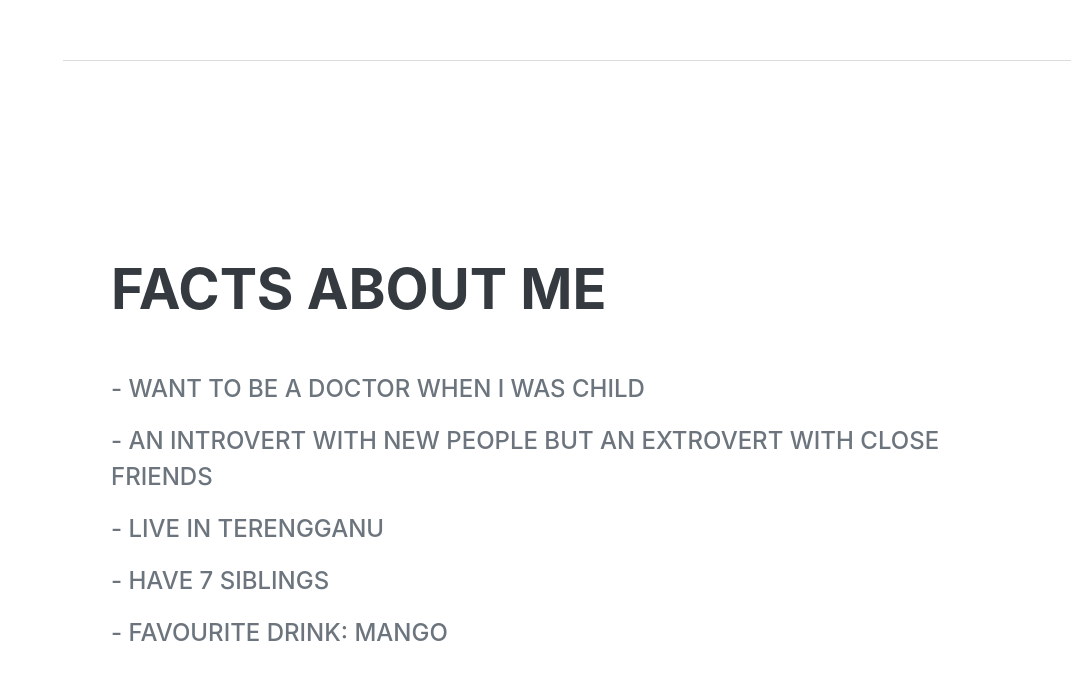
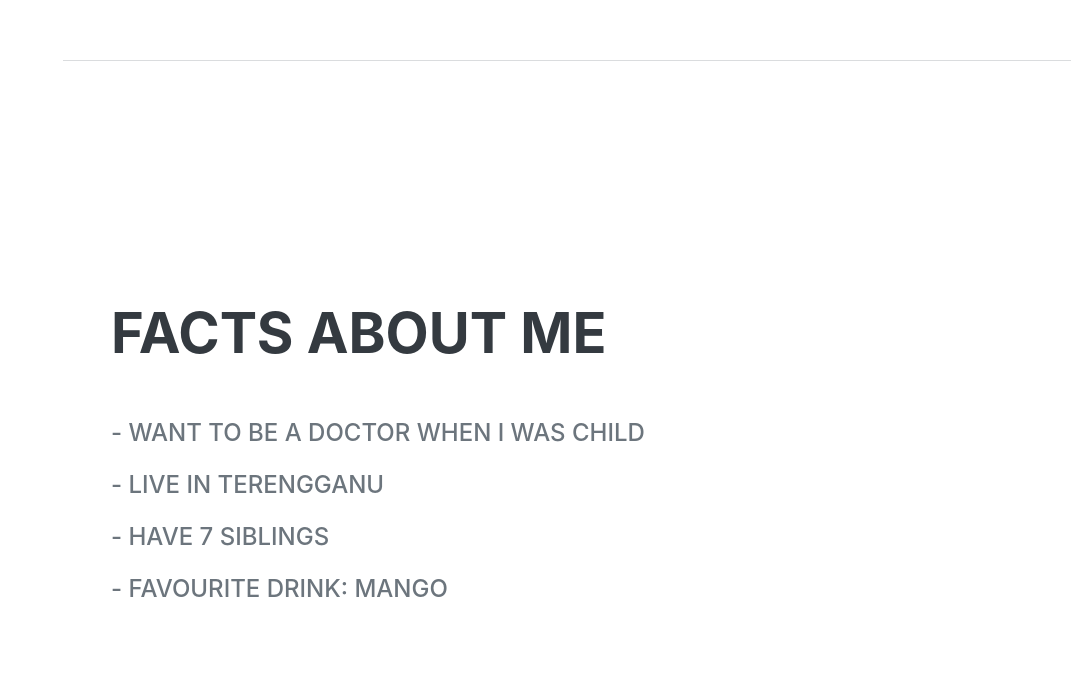
Before and after one commit to syuhadanasir/Nur-Syuhada.github.io, a plain HTML site: page index.html in a window 1280 px wide. Shown: the part 3232-3912 px from the top of the page, without its empty margins (209-1280 px from the left). Drawn offline with nearby package versions, Linux system fonts and the light colour scheme; a web font is replaced by a local one.

Commit message:
Update index.html

```diff
--- a/index.html
+++ b/index.html
@@ -155,8 +155,7 @@ Terengganu Besut (IMTIAZ BESUT)
                 <div class="resume-section-content">
                     <h2 class="mb-5">facts about me</h2>
                    <div class="subheading mb-3"> <p> - Want to be a doctor when i was child </p>
-                    <p> - An introvert with new people but an extrovert with close friends</p>
-                    <p> - Live in Terengganu</p>
+                    <p> - Live in Terengganu<p>
                     <p> - Have 7 siblings</p>
                     <p> - Favourite drink: mango </p>
                     <p class="mb-7"></p>
```
